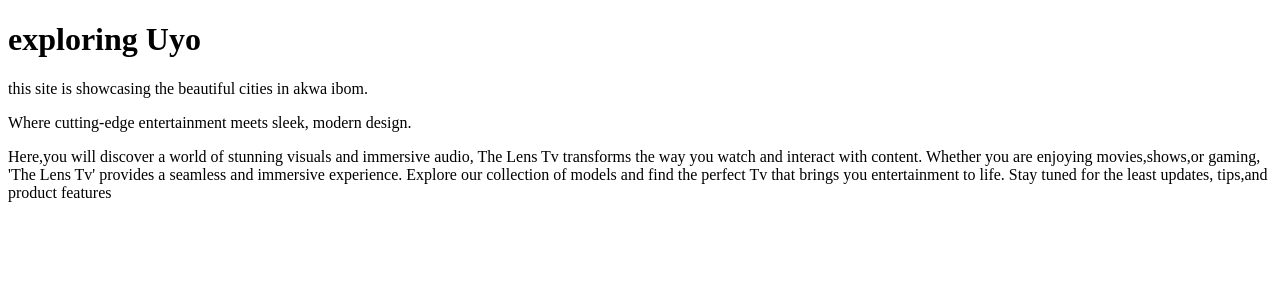
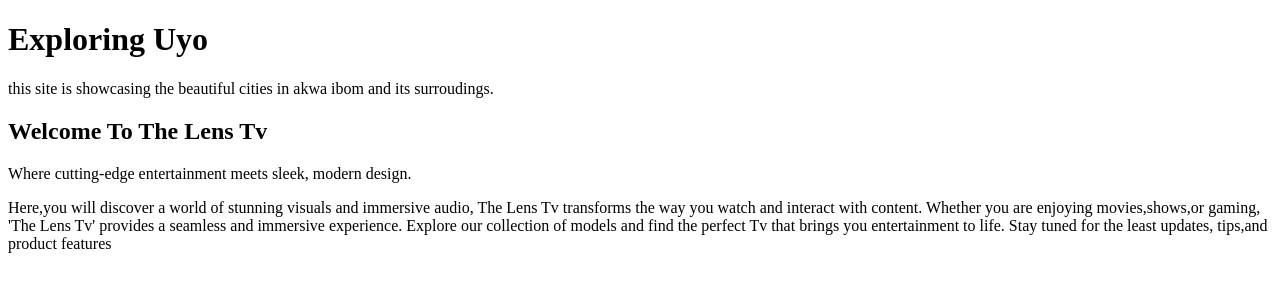
Before and after one commit to petceec2/The-Lens-Tv, a plain HTML site: page index.html in a window 1280 px wide. Drawn offline with Linux system fonts and the light colour scheme.

Commit message:
git commit -m "index.html"

```diff
--- a/index.html
+++ b/index.html
@@ -5,9 +5,11 @@
     <title>Exploration</title>
 </head>
 <body>
-    <h1>exploring Uyo</h1>
+    <h1>Exploring Uyo</h1>
 
-    <p>this site is showcasing the beautiful cities in akwa ibom.</p>
+    <p>this site is showcasing the beautiful cities in akwa ibom and its surroudings.</p>
+
+    <h2>Welcome To The Lens Tv</h2>
     <p>Where cutting-edge entertainment meets sleek, modern design.</p>
     <p>Here,you will discover a world of stunning visuals and immersive audio, The Lens Tv transforms the way you watch and interact with content. Whether you are enjoying movies,shows,or gaming, 'The Lens Tv' provides a seamless and immersive experience. Explore our collection of models and find the perfect Tv that brings you entertainment to life. Stay tuned for the least updates, tips,and product features</p>
 </body>
```
